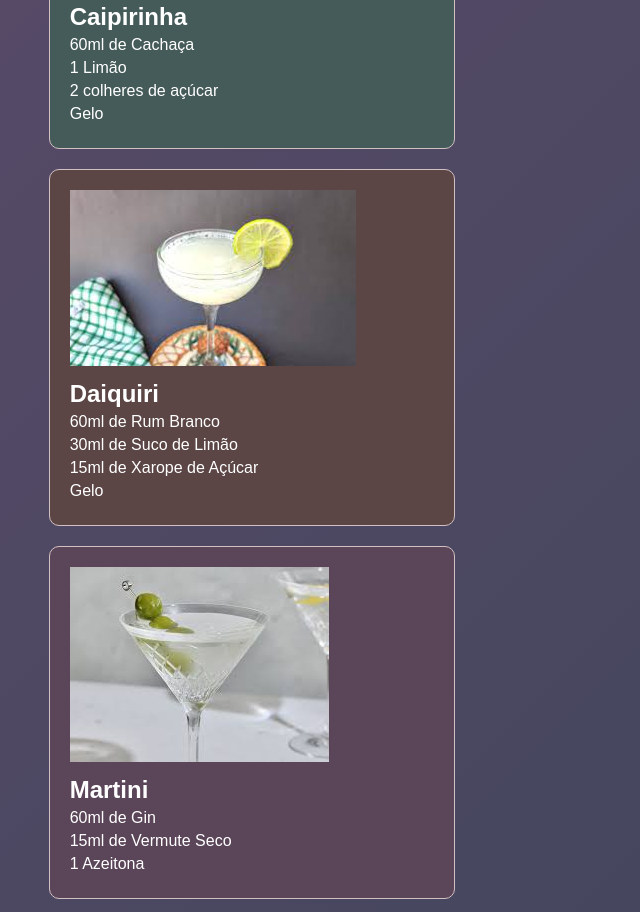
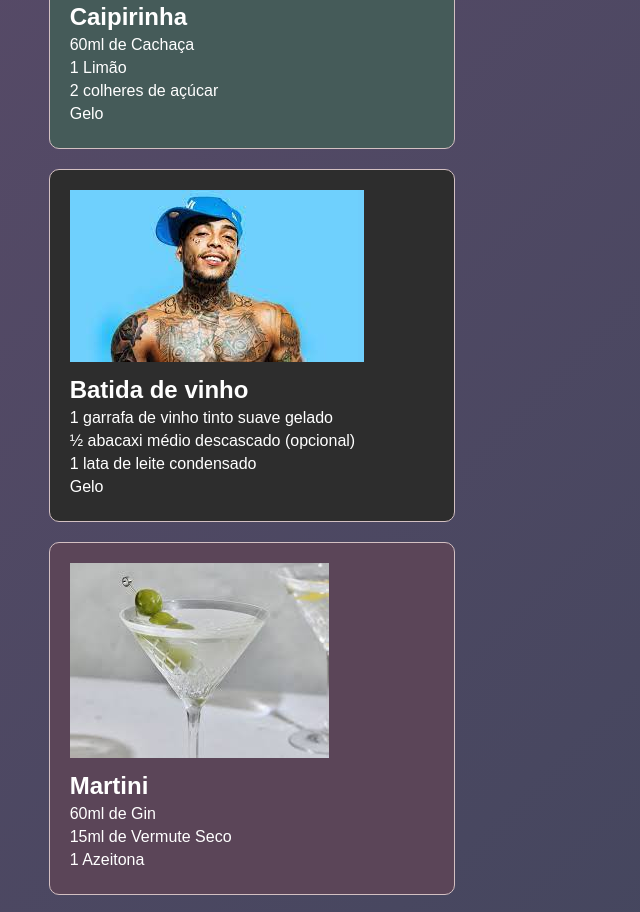
Before and after one commit to gustaSilveira/drinks, a plain HTML site: page index.html in a window 1280 px wide. Shown: the part 1710-2622 px from the top of the page, without its empty margins (388-1028 px from the left). Drawn offline with nearby package versions, Linux system fonts and the light colour scheme.

Commit message:
add commit

```diff
--- a/index.html
+++ b/index.html
@@ -69,13 +69,13 @@
         </ul>
     </div>
 
-    <div class="drink-card" data-drink="daiquiri">
-        <img src="imagens/daiquiri.jpg" alt="Daiquiri">
-        <h2>Daiquiri</h2>
+    <div class="drink-card" data-drink="batida de vinho">
+        <img src="imagens/kevin.jpg" alt="BATIDA DE VINHO">
+        <h2>Batida de vinho</h2>
         <ul>
-            <li>60ml de Rum Branco</li>
-            <li>30ml de Suco de Limão</li>
-            <li>15ml de Xarope de Açúcar</li>
+            <li>1 garrafa de vinho tinto suave gelado</li>
+            <li> ½ abacaxi médio descascado (opcional)</li>
+            <li> 1 lata de leite condensado</li>
             <li>Gelo</li>
         </ul>
     </div>
```
Also changed, not shown: imagens/daiquiri.jpg (deleted), imagens/kevin.jpg (added).
